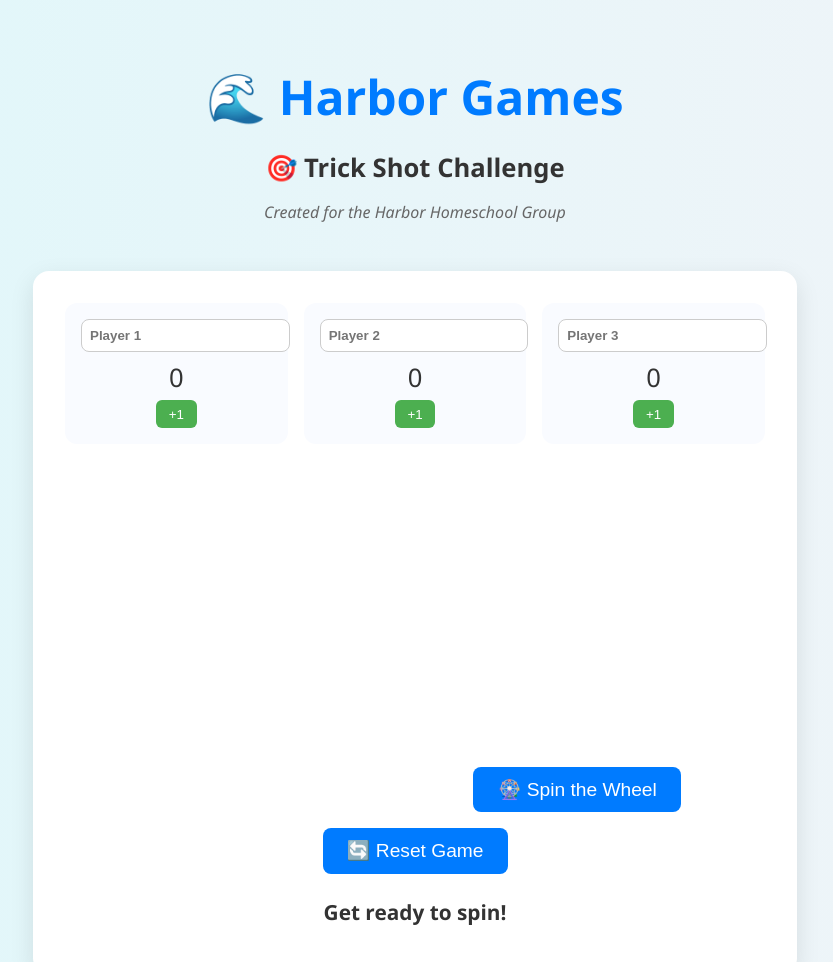
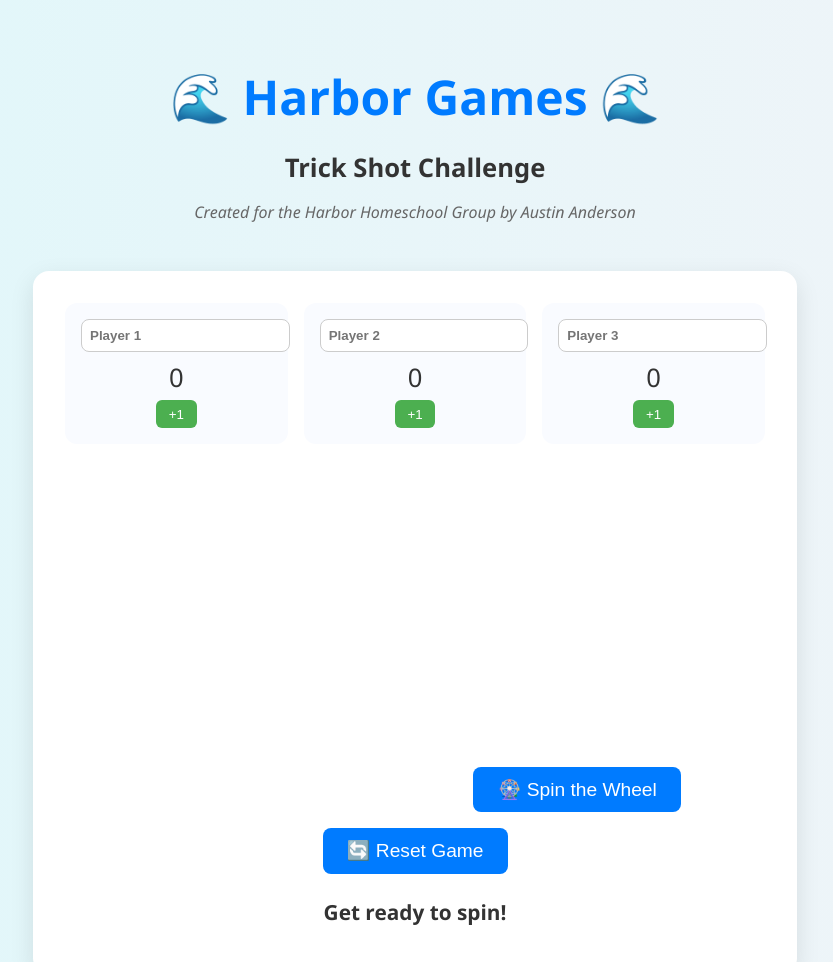
Before and after one commit to Harbor-Coder/Harbor-Coder.github.io, a plain HTML site: page index.html in a window 1280 px wide. Shown: the top 962 px of the page, without its empty margins (225-1058 px from the left). Drawn offline with Linux system fonts and the light colour scheme.

Commit message:
Update index.html

```diff
--- a/index.html
+++ b/index.html
@@ -134,9 +134,9 @@
 </head>
 <body>
   <header>
-    <h1>🌊 Harbor Games</h1>
-    <h2>🎯 Trick Shot Challenge</h2>
-    <p class="group-tagline">Created for the Harbor Homeschool Group</p>
+    <h1>🌊 Harbor Games 🌊</h1>
+    <h2>Trick Shot Challenge</h2>
+    <p class="group-tagline">Created for the Harbor Homeschool Group by Austin Anderson</p>
   </header>
 
   <div class="container">
```
